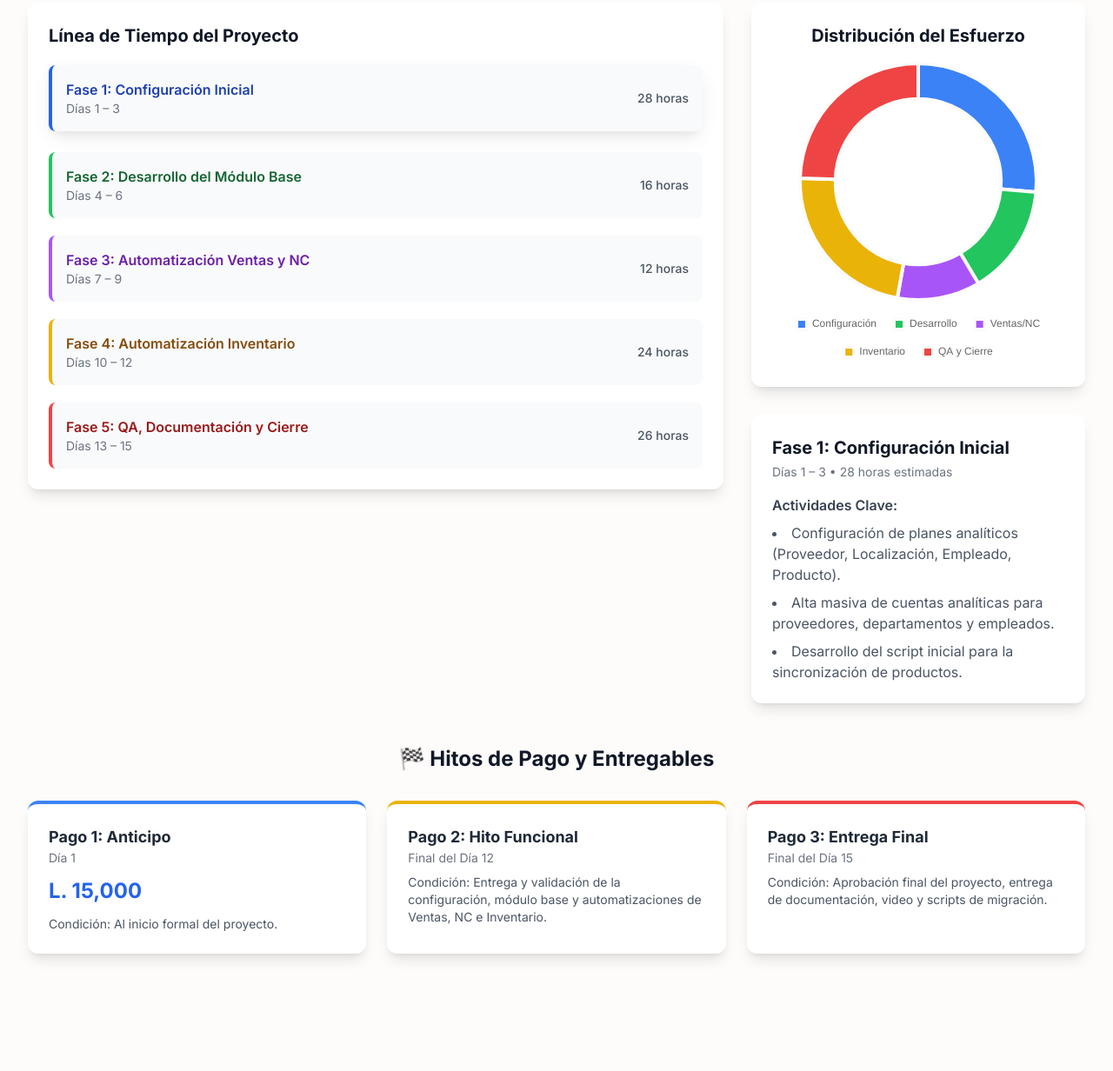
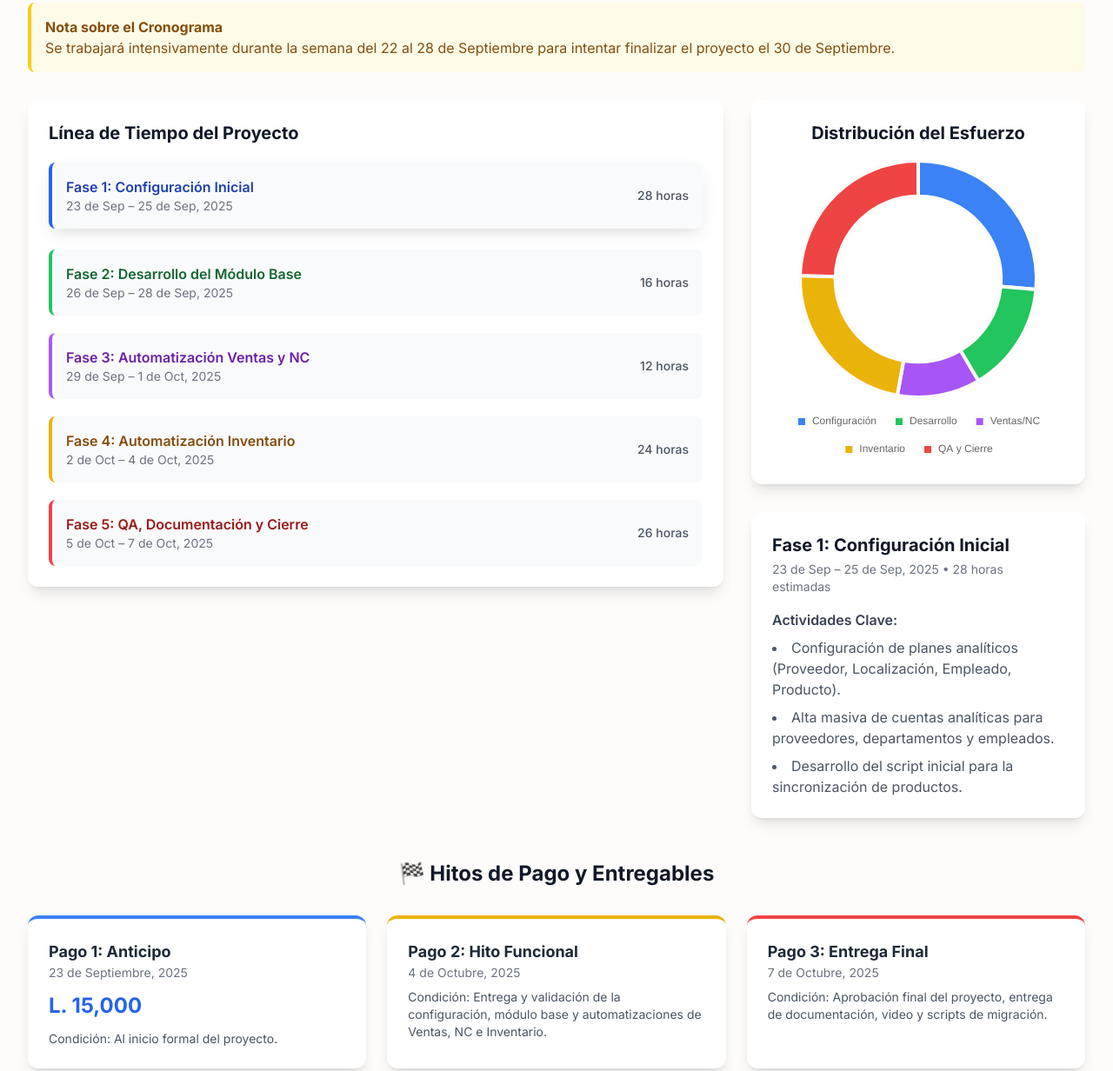
Before and after one commit to ldbeteta0001/servimedica_analityc_one.github.io, a plain HTML site: page index.html in a window 1280 px wide. Shown: the part 225-1457 px from the top of the page at 87% size. Before the commit the page ends 1354 px from the top, so only its background shows below. Drawn offline with nearby package versions, Linux system fonts and the light colour scheme.

Commit message:
Update index.html

```diff
--- a/index.html
+++ b/index.html
@@ -66,6 +66,11 @@
             </div>
         </header>
 
+        <div class="bg-yellow-50 border-l-4 border-yellow-400 text-yellow-800 p-4 rounded-lg mb-8" role="alert">
+            <p class="font-bold">Nota sobre el Cronograma</p>
+            <p>Se trabajará intensivamente durante la semana del 22 al 28 de Septiembre para intentar finalizar el proyecto el 30 de Septiembre.</p>
+        </div>
+
         <main class="grid grid-cols-1 lg:grid-cols-3 gap-8">
 
             <div class="lg:col-span-2">
@@ -76,7 +81,7 @@
                             <div class="flex justify-between items-center">
                                 <div>
                                     <p class="font-semibold text-blue-800">Fase 1: Configuración Inicial</p>
-                                    <p class="text-sm text-gray-500">Días 1 – 3</p>
+                                    <p class="text-sm text-gray-500">23 de Sep – 25 de Sep, 2025</p>
                                 </div>
                                 <span class="text-sm font-medium text-gray-600">28 horas</span>
                             </div>
@@ -85,7 +90,7 @@
                             <div class="flex justify-between items-center">
                                 <div>
                                     <p class="font-semibold text-green-800">Fase 2: Desarrollo del Módulo Base</p>
-                                    <p class="text-sm text-gray-500">Días 4 – 6</p>
+                                    <p class="text-sm text-gray-500">26 de Sep – 28 de Sep, 2025</p>
                                 </div>
                                 <span class="text-sm font-medium text-gray-600">16 horas</span>
                             </div>
@@ -94,7 +99,7 @@
                             <div class="flex justify-between items-center">
                                 <div>
                                     <p class="font-semibold text-purple-800">Fase 3: Automatización Ventas y NC</p>
-                                    <p class="text-sm text-gray-500">Días 7 – 9</p>
+                                    <p class="text-sm text-gray-500">29 de Sep – 1 de Oct, 2025</p>
                                 </div>
                                 <span class="text-sm font-medium text-gray-600">12 horas</span>
                             </div>
@@ -103,7 +108,7 @@
                             <div class="flex justify-between items-center">
                                 <div>
                                     <p class="font-semibold text-yellow-800">Fase 4: Automatización Inventario</p>
-                                    <p class="text-sm text-gray-500">Días 10 – 12</p>
+                                    <p class="text-sm text-gray-500">2 de Oct – 4 de Oct, 2025</p>
                                 </div>
                                 <span class="text-sm font-medium text-gray-600">24 horas</span>
                             </div>
@@ -112,7 +117,7 @@
                             <div class="flex justify-between items-center">
                                 <div>
                                     <p class="font-semibold text-red-800">Fase 5: QA, Documentación y Cierre</p>
-                                    <p class="text-sm text-gray-500">Días 13 – 15</p>
+                                    <p class="text-sm text-gray-500">5 de Oct – 7 de Oct, 2025</p>
                                 </div>
                                 <span class="text-sm font-medium text-gray-600">26 horas</span>
                             </div>
@@ -144,18 +149,18 @@
             <div class="grid grid-cols-1 md:grid-cols-3 gap-6">
                 <div class="bg-white p-6 rounded-xl shadow-lg border-t-4 border-blue-500">
                     <h3 class="font-bold text-lg text-gray-800">Pago 1: Anticipo</h3>
-                    <p class="text-sm text-gray-500 mb-2">Día 1</p>
+                    <p class="text-sm text-gray-500 mb-2">23 de Septiembre, 2025</p>
                     <p class="text-2xl font-bold text-blue-600 my-3">L. 15,000</p>
                     <p class="text-sm text-gray-600">Condición: Al inicio formal del proyecto.</p>
                 </div>
                 <div class="bg-white p-6 rounded-xl shadow-lg border-t-4 border-yellow-500">
                     <h3 class="font-bold text-lg text-gray-800">Pago 2: Hito Funcional</h3>
-                    <p class="text-sm text-gray-500 mb-2">Final del Día 12</p>
+                    <p class="text-sm text-gray-500 mb-2">4 de Octubre, 2025</p>
                     <p class="text-sm text-gray-600">Condición: Entrega y validación de la configuración, módulo base y automatizaciones de Ventas, NC e Inventario.</p>
                 </div>
                 <div class="bg-white p-6 rounded-xl shadow-lg border-t-4 border-red-500">
                     <h3 class="font-bold text-lg text-gray-800">Pago 3: Entrega Final</h3>
-                    <p class="text-sm text-gray-500 mb-2">Final del Día 15</p>
+                    <p class="text-sm text-gray-500 mb-2">7 de Octubre, 2025</p>
                     <p class="text-sm text-gray-600">Condición: Aprobación final del proyecto, entrega de documentación, video y scripts de migración.</p>
                 </div>
             </div>
@@ -168,7 +173,7 @@
             const projectData = {
                 'phase-1': {
                     title: 'Fase 1: Configuración Inicial',
-                    meta: 'Días 1 – 3  •  28 horas estimadas',
+                    meta: '23 de Sep – 25 de Sep, 2025  •  28 horas estimadas',
                     activities: [
                         'Configuración de planes analíticos (Proveedor, Localización, Empleado, Producto).',
                         'Alta masiva de cuentas analíticas para proveedores, departamentos y empleados.',
@@ -177,7 +182,7 @@
                 },
                 'phase-2': {
                     title: 'Fase 2: Desarrollo del Módulo Base',
-                    meta: 'Días 4 – 6  •  16 horas estimadas',
+                    meta: '26 de Sep – 28 de Sep, 2025  •  16 horas estimadas',
                     activities: [
                         'Creación del módulo `servimedica_analytic`.',
                         'Implementación de las estructuras base y los servicios de inferencia.',
@@ -186,7 +191,7 @@
                 },
                 'phase-3': {
                     title: 'Fase 3: Automatización Ventas y NC',
-                    meta: 'Días 7 – 9  •  12 horas estimadas',
+                    meta: '29 de Sep – 1 de Oct, 2025  •  12 horas estimadas',
                     activities: [
                         'Implementación de la asignación automática en ventas.',
                         'Automatización en notas de crédito (copia de distribución y reverso de costos).'
@@ -194,7 +199,7 @@
                 },
                 'phase-4': {
                     title: 'Fase 4: Automatización Inventario',
-                    meta: 'Días 10 – 12  •  24 horas estimadas',
+                    meta: '2 de Oct – 4 de Oct, 2025  •  24 horas estimadas',
                     activities: [
                         'Integración con el módulo `stock_account` para registrar movimientos de inventario.',
                         'Creación de reglas de distribución analítica según tipo de operación.'
@@ -202,7 +207,7 @@
                 },
                 'phase-5': {
                     title: 'Fase 5: QA, Documentación y Cierre',
-                    meta: 'Días 13 – 15  •  26 horas estimadas',
+                    meta: '5 de Oct – 7 de Oct, 2025  •  26 horas estimadas',
                     activities: [
                         'Ejecución de pruebas unitarias e integrales.',
                         'Elaboración de la documentación técnica del módulo.',
```
